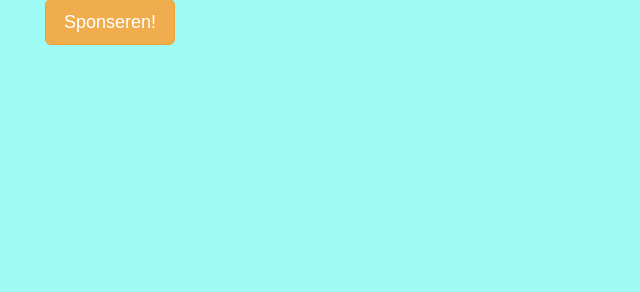
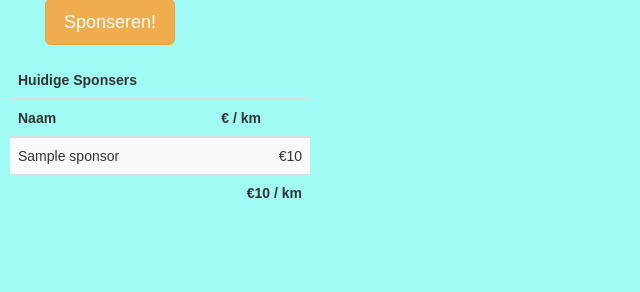
Before and after one commit to Laoujin/woutrunforlife, a PHP site: page / in a window 1280 px wide. Shown: the part 508-800 px from the top of the page, without its empty margins (0-640 px from the left). Run offline with PHP 8.4, Linux system fonts and the light colour scheme; tables that the repository leaves empty or names only in its code hold one stand-in row (values such as "Sample post"); some libraries are stand-ins or nearby versions.

Commit message:
show current sponsers

```diff
--- a/index.php
+++ b/index.php
@@ -96,6 +96,34 @@ if (isset($_POST['done']))
 	<button type='submit' name='done' class="btn btn-primary" disabled>Ik ben klaar</button>
 </form>
 </div>
+
+<div id='currentSponsors'>
+	<table class="table table-striped">
+	<thead>
+		<tr><th colspan='2'>Huidige Sponsers</th></tr>
+	</thead>
+	<thead>
+		<tr><th>Naam</th><th>€ / km</th></tr>
+	</thead>
+	<tbody>
+		<?php
+		if ($result = $mysqli->query("select name, amount from sponsors")) {
+			$totalAmount = 0;
+			while ($row = $result->fetch_assoc()) {
+				$amount = floatval($row["amount"]);
+				printf("<tr><td>%s</td><td align='right'>€%s</td></tr>", $row["name"], $amount);
+				$totalAmount += $amount;
+			}
+
+			$result->free();
+
+			printf("<tr><td colspan='2' align='right'><b>€%s / km</b></td></tr>", $totalAmount);
+		}
+		?>
+	</tbody>
+	</table>
+</div>
+
 </body>
 </html>
 <?php
--- a/style.css
+++ b/style.css
@@ -56,3 +56,10 @@ header {
 	left: 240px;
 	top: 227px;
 }
+
+#currentSponsors {
+	position: absolute;
+	left: 10px;
+	top: 570px;
+	width: 300px;
+}
```
